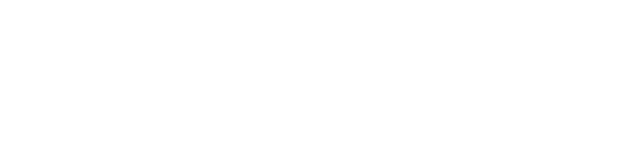
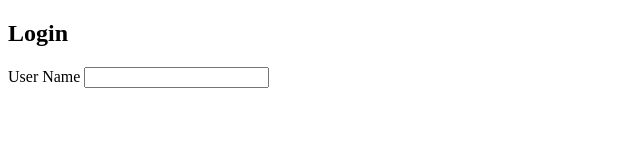
Before and after one commit to Nguyenanhnhat12/login-project, a plain HTML site: page Downloads/login-project-main/login-project-main/index.html in a window 1280 px wide. Shown: the whole page, without its empty margins (0-640 px from the left). Drawn offline with Linux system fonts and the light colour scheme.

Commit message:
B: add username label and textbox

```diff
--- a/Downloads/login-project-main/login-project-main/index.html
+++ b/Downloads/login-project-main/login-project-main/index.html
@@ -4,7 +4,13 @@
     <meta charset="UTF-8">
     <title>Login</title>
 </head>
+
 <body>
+
+<h2>Login</h2>
+
+<label>User Name</label>
+<input type="text" id="txtUserName">
 
 </body>
 </html>
```
